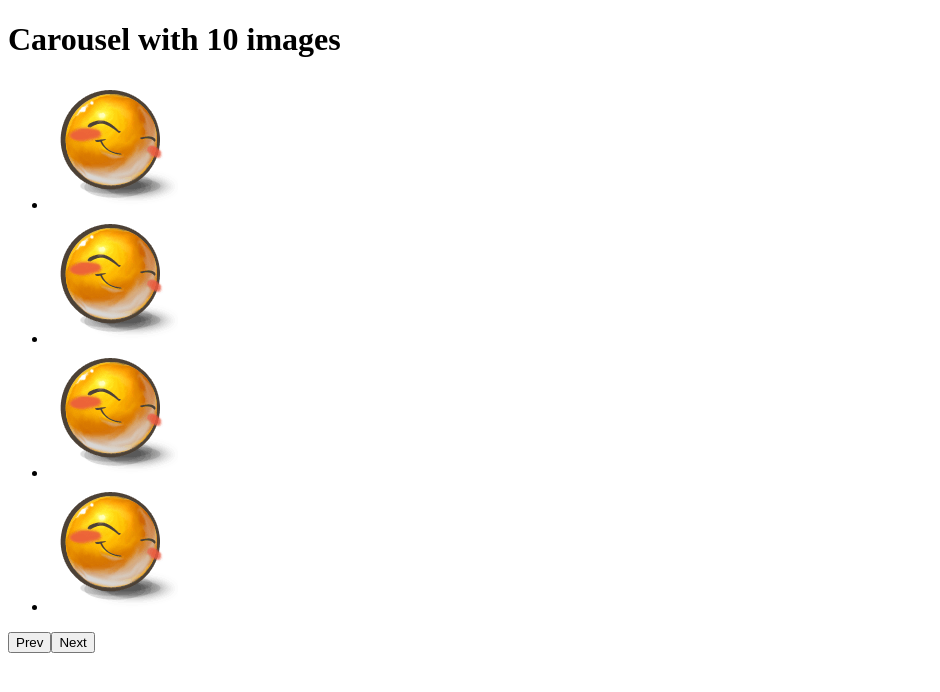
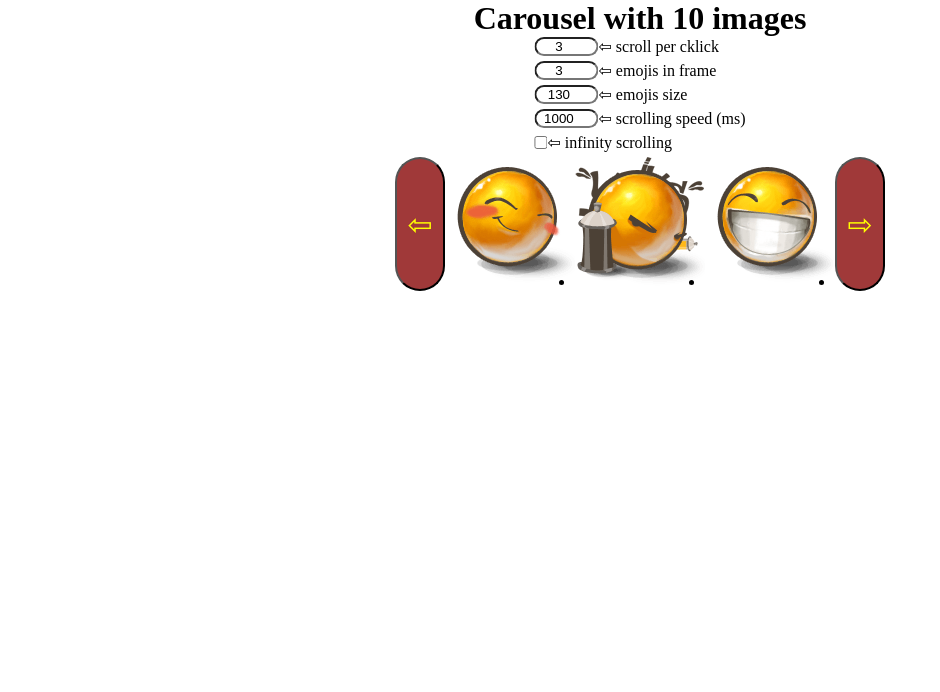
Before and after one commit to mate-academy/react_carousel, a React (Create React App) app: page / in a window 1280 px wide. Shown: the top 692 px of the page, without its empty margins (0-940 px from the left). Built offline with nearby package versions, Linux system fonts and the light colour scheme.

Commit message:
solution

```diff
--- a/package.json
+++ b/package.json
@@ -18,7 +18,7 @@
     "@cypress/webpack-dev-server": "^1.8.4",
     "@mate-academy/cypress-tools": "^1.0.5",
     "@mate-academy/eslint-config-react-typescript": "^1.0.15",
-    "@mate-academy/scripts": "^1.7.0",
+    "@mate-academy/scripts": "^1.7.2",
     "@mate-academy/students-ts-config": "*",
     "@mate-academy/stylelint-config": "^0.0.12",
     "@types/node": "^16.18.80",
--- a/src/App.tsx
+++ b/src/App.tsx
@@ -28,9 +28,18 @@ class App extends React.Component<{}, State> {
     return (
       <div className="App">
         {/* eslint-disable-next-line */}
-        <h1>Carousel with {images.length} images</h1>
+        <h1 className="title" data-cy="title">
+          Carousel with {images.length} images
+        </h1>
 
-        <Carousel />
+        <Carousel
+          images={this.state.images}
+          step={3}
+          frameSize={3}
+          itemWidth={130}
+          animationDuration={1000}
+          infinite={false}
+        />
       </div>
     );
   }
--- a/src/components/Carousel.scss
+++ b/src/components/Carousel.scss
@@ -1 +1,54 @@
-// style go here
+* {
+  margin: 0;
+  padding: 0;
+}
+
+.Carousel {
+  justify-content: center;
+  display: flex;
+
+  &__list {
+    display: flex;
+    overflow: hidden;
+    box-sizing: border-box;
+  }
+}
+
+.disabled {
+  pointer-events: none;
+}
+
+.title {
+  margin-left: 50%;
+  transform: translateX(-50%);
+  width: fit-content;
+}
+
+.button {
+  border-radius: 30px;
+  font-size: 30px;
+  width: 50px;
+  color: yellow;
+  background-color: #a03939;
+}
+
+.button:hover {
+  background-color: #1f5f19;
+}
+
+.inputBlock {
+  width: fit-content;
+  margin-left: 50%;
+  transform: translateX(-50%);
+}
+
+.inputWrapper {
+  margin-bottom: 5px;
+  display: flex;
+}
+
+.inputField {
+  width: 60px;
+  text-align: center;
+  border-radius: 20px;
+}
--- a/src/components/Carousel.tsx
+++ b/src/components/Carousel.tsx
@@ -1,26 +1,180 @@
-import React from 'react';
+import React, { useState, useEffect } from 'react';
 import './Carousel.scss';
 
-const Carousel: React.FC = () => (
-  <div className="Carousel">
-    <ul className="Carousel__list">
-      <li>
-        <img src="./img/1.png" alt="1" />
-      </li>
-      <li>
-        <img src="./img/1.png" alt="2" />
-      </li>
-      <li>
-        <img src="./img/1.png" alt="3" />
-      </li>
-      <li>
-        <img src="./img/1.png" alt="4" />
-      </li>
-    </ul>
+interface CarouselProps {
+  images: string[];
+  step: number;
+  frameSize: number;
+  itemWidth: number;
+  animationDuration: number;
+  infinite: boolean;
+}
 
-    <button type="button">Prev</button>
-    <button type="button">Next</button>
-  </div>
-);
+const Carousel: React.FC<CarouselProps> = ({
+  images,
+  step,
+  frameSize,
+  itemWidth,
+  animationDuration,
+  infinite,
+}) => {
+  const [slide, setSlide] = useState(0);
+  const [stepValue, setStepValue] = useState(step);
+  const [frameSizeValue, setframeSizeValue] = useState(frameSize);
+  const [itemWidthValue, setItemWidthValue] = useState(itemWidth);
+  const [animDurValue, setAnimDurValue] = useState(animationDuration);
+  const [isChecked, setIsChecked] = useState(infinite);
+
+  const containerSize = itemWidthValue * frameSizeValue;
+  const totalWidth = itemWidthValue * images.length;
+
+  useEffect(() => {
+    if (
+      Math.abs(slide) + frameSizeValue * itemWidthValue > totalWidth &&
+      frameSizeValue <= images.length
+    ) {
+      setSlide((totalWidth - containerSize) * -1);
+    }
+  }, [
+    frameSizeValue,
+    containerSize,
+    itemWidthValue,
+    slide,
+    totalWidth,
+    images.length,
+  ]);
+
+  return (
+    <>
+      <div className="inputBlock">
+        <div className="inputWrapper">
+          <input
+            className="inputField"
+            style={{ display: 'block' }}
+            placeholder="scroll per cklick"
+            type="number"
+            value={stepValue}
+            onChange={e => setStepValue(Number(e.target.value))}
+          />
+          <p>{'\u21E6'} scroll per cklick</p>
+        </div>
+        <div className="inputWrapper">
+          <input
+            className="inputField"
+            style={{ display: 'block' }}
+            placeholder="emojis on the screen"
+            type="number"
+            value={frameSizeValue}
+            onChange={e => {
+              if (Number(e.target.value) <= images.length) {
+                setframeSizeValue(Number(e.target.value));
+              }
+            }}
+          />
+          <p>{'\u21E6'} emojis in frame</p>
+        </div>
+        <div className="inputWrapper">
+          <input
+            className="inputField"
+            step={10}
+            style={{ display: 'block' }}
+            placeholder="emojies size"
+            type="number"
+            value={itemWidthValue}
+            onChange={e => setItemWidthValue(Number(e.target.value))}
+          />
+          <p>{'\u21E6'} emojis size</p>
+        </div>
+        <div className="inputWrapper">
+          <input
+            className="inputField"
+            step={100}
+            style={{ display: 'block' }}
+            placeholder="how fast to scroll? (ms)"
+            type="number"
+            value={animDurValue}
+            onChange={e => setAnimDurValue(Number(e.target.value))}
+          />
+          <p>{'\u21E6'} scrolling speed (ms)</p>
+        </div>
+        <div className="inputWrapper">
+          <input
+            className="checkbox"
+            style={{ display: 'block' }}
+            type="checkbox"
+            checked={isChecked}
+            onChange={() => setIsChecked(!isChecked)}
+          />
+          <p>{'\u21E6'} infinity scrolling</p>
+        </div>
+      </div>
+
+      <div className="Carousel">
+        <button
+          aria-disabled={!!(slide >= 0 && !isChecked)}
+          className={`button ${slide >= 0 && !isChecked && 'disabled '}`}
+          onClick={() => {
+            if (slide >= 0 && isChecked) {
+              setSlide((totalWidth - containerSize) * -1);
+            } else if (slide * -1 < itemWidthValue * stepValue) {
+              setSlide(0);
+            } else {
+              setSlide(slide - -(stepValue * itemWidthValue));
+            }
+          }}
+          type="button"
+        >
+          {'\u21E6'}
+        </button>
+
+        <ul
+          className="Carousel__list "
+          style={{
+            width: `${containerSize}px`,
+          }}
+        >
+          {images.map((item: string, index: number) => (
+            <li
+              style={{
+                transform: `translateX(${slide}px)`,
+                transition: `all ${animDurValue}ms`,
+              }}
+              key={item}
+            >
+              <img
+                style={{ width: `${itemWidthValue}px` }}
+                src={item}
+                alt={`${index}`}
+              />
+            </li>
+          ))}
+        </ul>
+
+        <button
+          aria-disabled={
+            !!(slide <= (totalWidth - containerSize) * -1 && !isChecked)
+          }
+          className={`button ${slide <= (totalWidth - containerSize) * -1 && !isChecked && 'disabled '}`}
+          onClick={() => {
+            if (slide <= (totalWidth - containerSize) * -1 && isChecked) {
+              setSlide(0);
+            } else if (
+              totalWidth - Math.abs(slide) - containerSize <
+              stepValue * itemWidthValue
+            ) {
+              setSlide((totalWidth - containerSize) * -1);
+            } else {
+              setSlide(slide - stepValue * itemWidthValue);
+            }
+          }}
+          type="button"
+          data-cy="next"
+        >
+          {'\u21E8'}
+        </button>
+      </div>
+    </>
+  );
+};
 
 export default Carousel;
```
Also changed, not shown: 2 other files (tests, documents, lock files or other folders).
